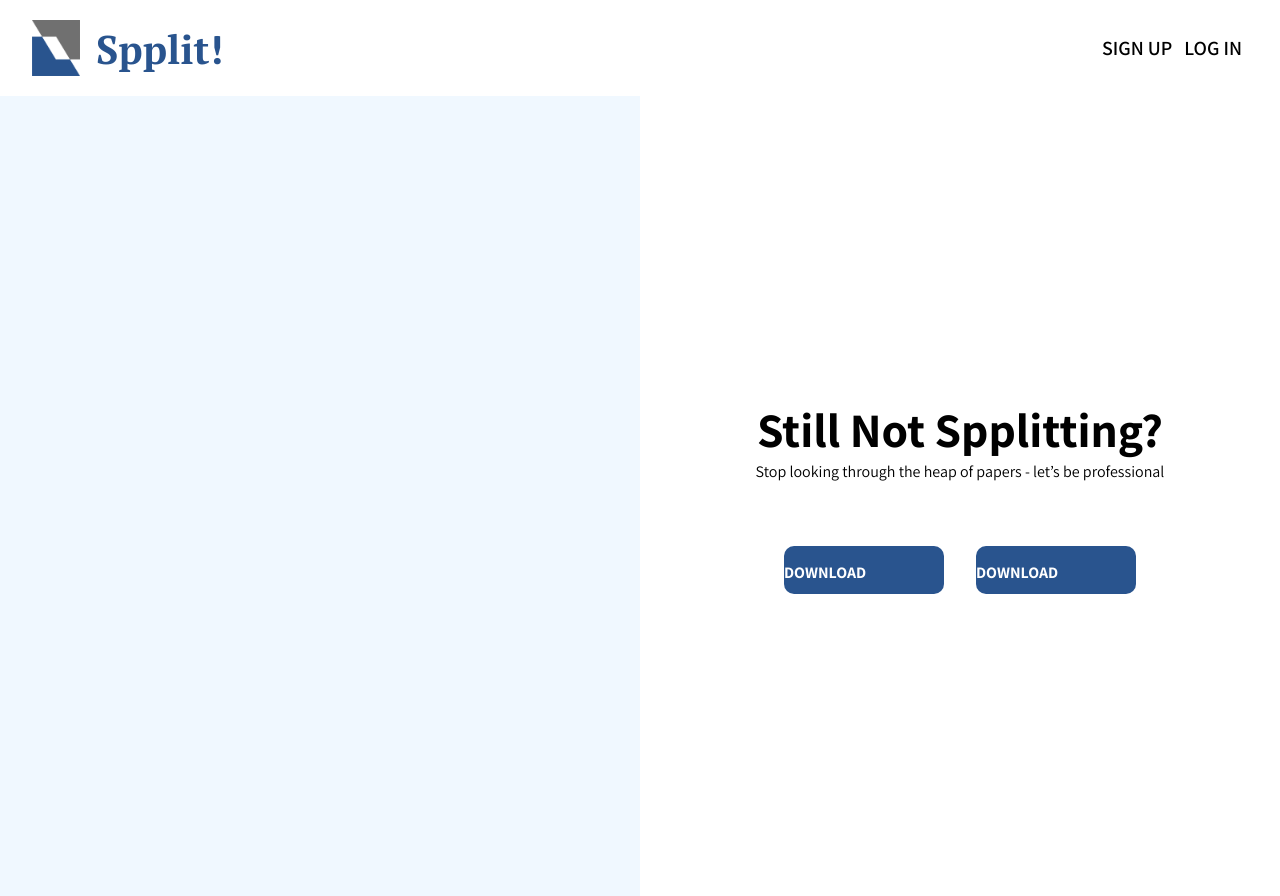
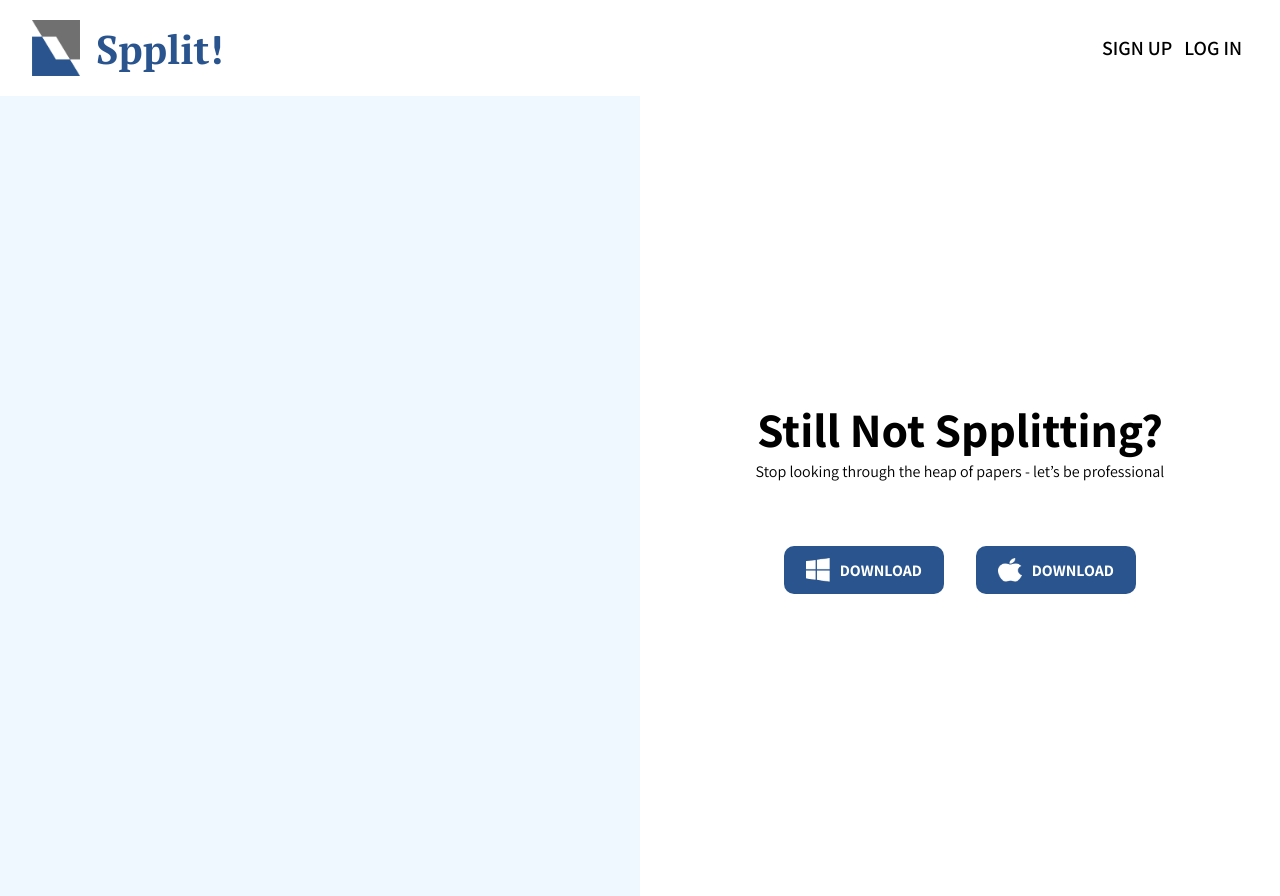
Before and after one commit to spplit/spplit-frontend, a React (Create React App) app: page / in a window 1280 px wide. Built offline with nearby package versions, Linux system fonts and the light colour scheme; the HTML template or start-up script is replaced by a standard one.

Commit message:
LandingPage Button

```diff
--- a/src/routes/Landing.js
+++ b/src/routes/Landing.js
@@ -61,6 +61,9 @@ const LandingLink = styled.button`
     border: none;
     background-color: transparent;
     font-size: 20px;
+    &:hover {
+        cursor: pointer;
+    }
 
 `;
 
@@ -101,6 +104,7 @@ const SubText = styled.p`
 
 const DownloadContainer = styled.div`
     display: flex;
+    flex-direction: row;
     margin: 0 auto;
 `;
 
@@ -111,23 +115,26 @@ const DownloadButton = styled.div`
     margin-left: 1rem;
     margin-right: 1rem;
     border-radius: 10px;
+    display: flex;
+    text-align: center;
+    justify-content: center;
+    align-items: center;
     &:hover {
         cursor: pointer;
         box-shadow: 3px #d9d9d9;
     }
 `;
 
-const DownloadText = styled.p`
+const DownloadText = styled.div`
     color: white;
-    width: 1rem;
-    height: 1rem;
     font-family: Assistant-Bold;
+    margin-left: 0.3rem;
 `;
 
-const DownloadImage = styled.image`
-    width: 100px;
-    height: 100px;
-
+const DownloadImage = styled.img`
+    width: 1.5rem;
+    height: 1.5rem;
+    margin-right: 0.3rem;
 `;
 
 
@@ -144,8 +151,8 @@ function Landing() {
                         <LogoName>Spplit!</LogoName>
                     </LogoContainer>
                     <LinkContainer>
-                        <LandingLink>SIGN UP</LandingLink>
-                        <LandingLink>LOG IN</LandingLink>
+                        <Link to="/signup"><LandingLink>SIGN UP</LandingLink></Link>
+                        <Link to="/login"><LandingLink>LOG IN</LandingLink></Link>
                     </LinkContainer>
                 </HeaderItemContainer>
                 </HeaderContainer>
```
